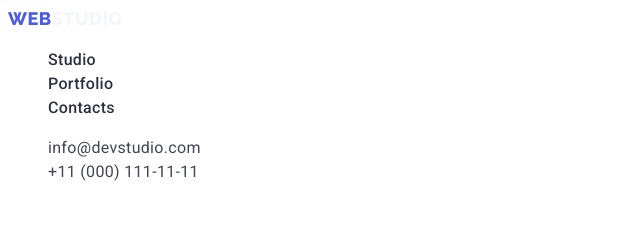
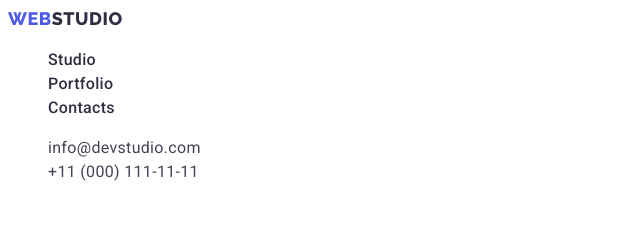
Before and after one commit to Volodymyr-Savytskyi/goit-markup-hw-02, a plain HTML site: page index.html in a window 1280 px wide. Shown: the top 227 px of the page, 0-640 px from the left. Drawn offline with Linux system fonts and the light colour scheme.

Commit message:
хедер і футер правки

```diff
--- a/css/styles.css
+++ b/css/styles.css
@@ -17,7 +17,7 @@ body {
     text-decoration: none;
     }
 
-.link:active :hover :focus {
+.link:active, .link:hover, .link:focus {
         color: #404BBF;
     }
 .list{
@@ -39,7 +39,7 @@ font-style: normal;
     letter-spacing: 0.03em;
     text-transform: uppercase;
 }
-.logo-span{
+.header-span{
     color: #2E2F42;
     font-family: 'Raleway';
     font-weight: 800;
@@ -150,7 +150,7 @@ background-color: var(--color-secondary);
     letter-spacing: 0.03em;
     text-transform: uppercase;
 }
-.logo-span {
+.footer-span {
     color: #f4f4fd;
     font-family: 'Raleway';
     font-weight: 800;
--- a/index.html
+++ b/index.html
@@ -14,7 +14,7 @@
     <!-- Header -->
     <header class="header">
         <nav class="nav">
-            <a class="header-logo link" href="./index.html"> Web<span class="logo-span">Studio</span></a>
+            <a class="header-logo link" href="./index.html"> Web<span class="header-span">Studio</span></a>
         <ul class="list">
             <li class="nav-item"><a class="link nav-link" href="./index.html">Studio</a></li>
             <li class="nav-item"><a class="link nav-link" href="./portfolio.html">Portfolio</a></li>
@@ -93,7 +93,7 @@
     </main>
     <!-- footer -->
     <footer class="footer">
-        <a class="footer-logo link" href="./index.html"> Web<span class="logo-span">Studio</span></a>
+        <a class="footer-logo link" href="./index.html"> Web<span class="footer-span">Studio</span></a>
      <p class="footer-text">Increase the flow of customers and sales for your business with digital marketing & growth solutions.</p>
     </footer>
 </body>
```
Also changed, not shown: portfolio.html (+2 -2 lines).
